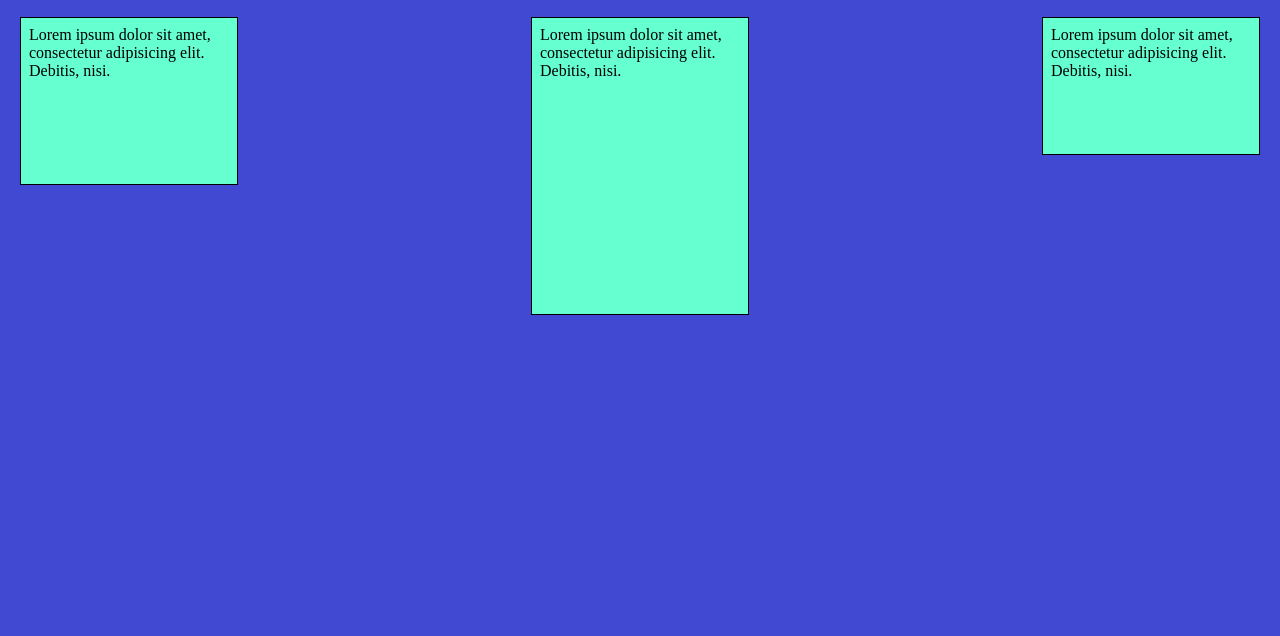
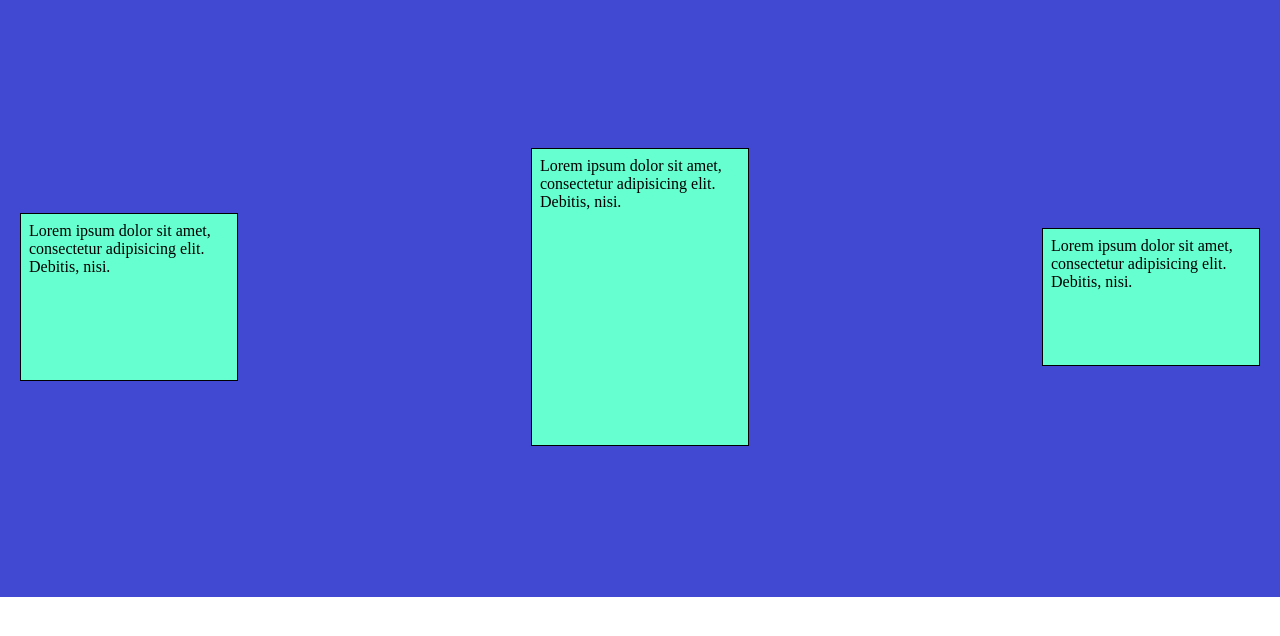
Before and after one commit to Maarten86M/selector-oefening, a plain HTML site: page index.html in a window 1280 px wide. Shown: the part 40-676 px from the top of the page. Drawn offline with Linux system fonts and the light colour scheme.

Commit message:
align items center

```diff
--- a/styles.css
+++ b/styles.css
@@ -12,11 +12,12 @@ article {
 
 #container-element {
     background-color: hsl(237, 62%, 54%);
-    height: 900px;
+    height: 600px;
     display: flex;
     flex-direction: row;
     flex-wrap: wrap;
     justify-content: space-between;
+    align-items: center;
 }
 
 .item-element-one {
```
